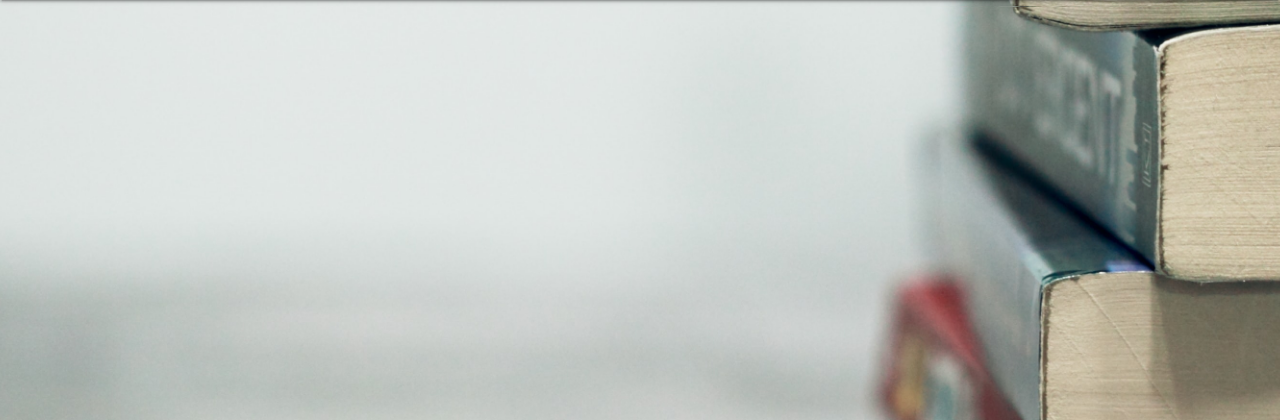
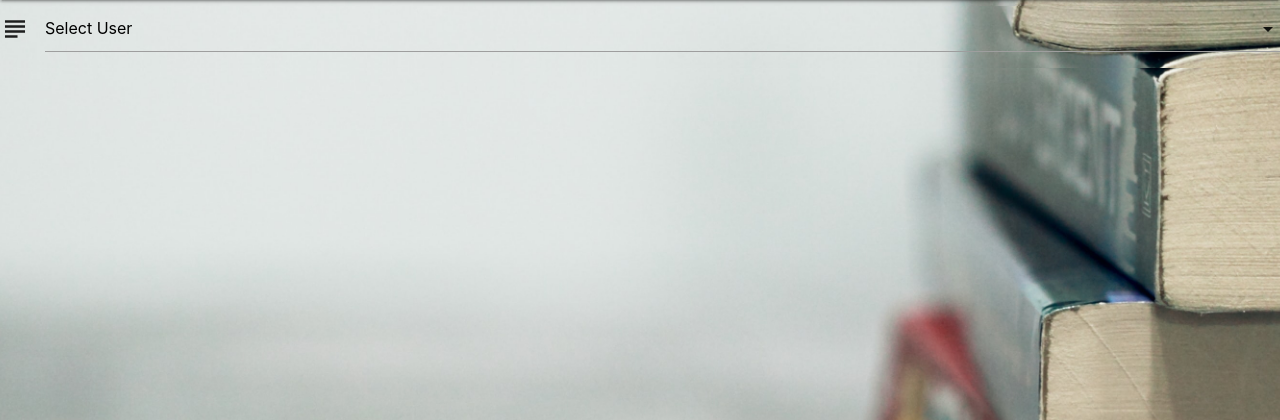
Before and after one commit to NaoiseGaffney/BookRepository, a Python web app: template templates/admin_dashboard.html in a window 1280 px wide. Shown: the part 64-484 px from the top of the page. Run offline with Jinja, Linux system fonts and the light colour scheme; the template is opened without the code that fills it, so the values that code supplies are empty; some libraries are stand-ins or nearby versions.

Commit message:
Created a vendor directory under static to house the two vendor JS files 'cookies.js' (Osano Consent Cookie) and 'materialize.js' (initialise Materialize CSS 1.0.0 functions). Changed the <script></script> links in 'flask_user_layout.html' to reflect this change and added <script src="{{ url_for('static', filename = 'scripts/vendor/cookies.js') }}"></script> to make it consistent.
Pondering the layout and functionality of 'admin_dashboard.html' as it's a late addition to my project.

```diff
--- a/app.py
+++ b/app.py
@@ -584,6 +584,7 @@ def delete_user():
 def admin_dashboard():
     user_details_query = User.objects()
     genre_list = Genre.objects()
+    # app_db_log = Log.objects()
     return render_template("admin_dashboard.html", user_details_query=user_details_query, genre_list=genre_list)
 
 
--- a/templates/admin_dashboard.html
+++ b/templates/admin_dashboard.html
@@ -1,6 +1,16 @@
 {% extends "flask_user_layout.html" %}
 {% block content %}
-<section>
+<div class="input-field col s10">
+    <i class="material-icons prefix tooltipped" data-position="right"
+        data-tooltip="Please select a suitable genre for the book.">subject</i>
+    <select id="genre" name="genre">
+        <option disabled selected>Select User</option>
+        {% for user in user_details_query %}
+        <option value="{{user.username}}">{{user.username}}</option>
+        {% endfor %}
+    </select>
+    <label hidden for="genre">Genre</label>
+</div>
     <div class="container">
         <div class="row">
             <div class="col s6 m6 l6">
@@ -18,5 +28,4 @@
             </div>
         </div>
     </div>
-</section>
 {% endblock %}
--- a/templates/flask_user_layout.html
+++ b/templates/flask_user_layout.html
@@ -207,12 +207,12 @@
     <!-- Compiled and minified JavaScript -->
     <script src="https://cdnjs.cloudflare.com/ajax/libs/materialize/1.0.0/js/materialize.min.js"></script>
     <!-- Initialise MaterializeCSS 1.0.0 Features -->
-    <script src="{{ url_for('static', filename = 'scripts/materialize.js') }}"></script>
+    <script src="{{ url_for('static', filename = 'scripts/vendor/materialize.js') }}"></script>
     <!-- Message Chip Timeout -->
     <script src="{{ url_for('static', filename = 'scripts/message.js') }}"></script>
     <!-- Cookie Consent by Osano: https://www.osano.com/cookieconsent/download/ -->
     <script src="https://cdn.jsdelivr.net/npm/cookieconsent@3/build/cookieconsent.min.js" data-cfasync="false"></script>
-    <script src="/static/scripts/cookies.js"></script>
+    <script src="{{ url_for('static', filename = 'scripts/vendor/cookies.js') }}"></script>
 
     {# *** Allow sub-templates to insert extra html to the bottom of the body *** #}
     {% block extra_js %}{% endblock %}
```
Also changed, not shown: static/scripts/vendor/cookies.js (renamed from static/scripts/cookies.js), static/scripts/vendor/materialize.js (renamed from static/scripts/materialize.js).
